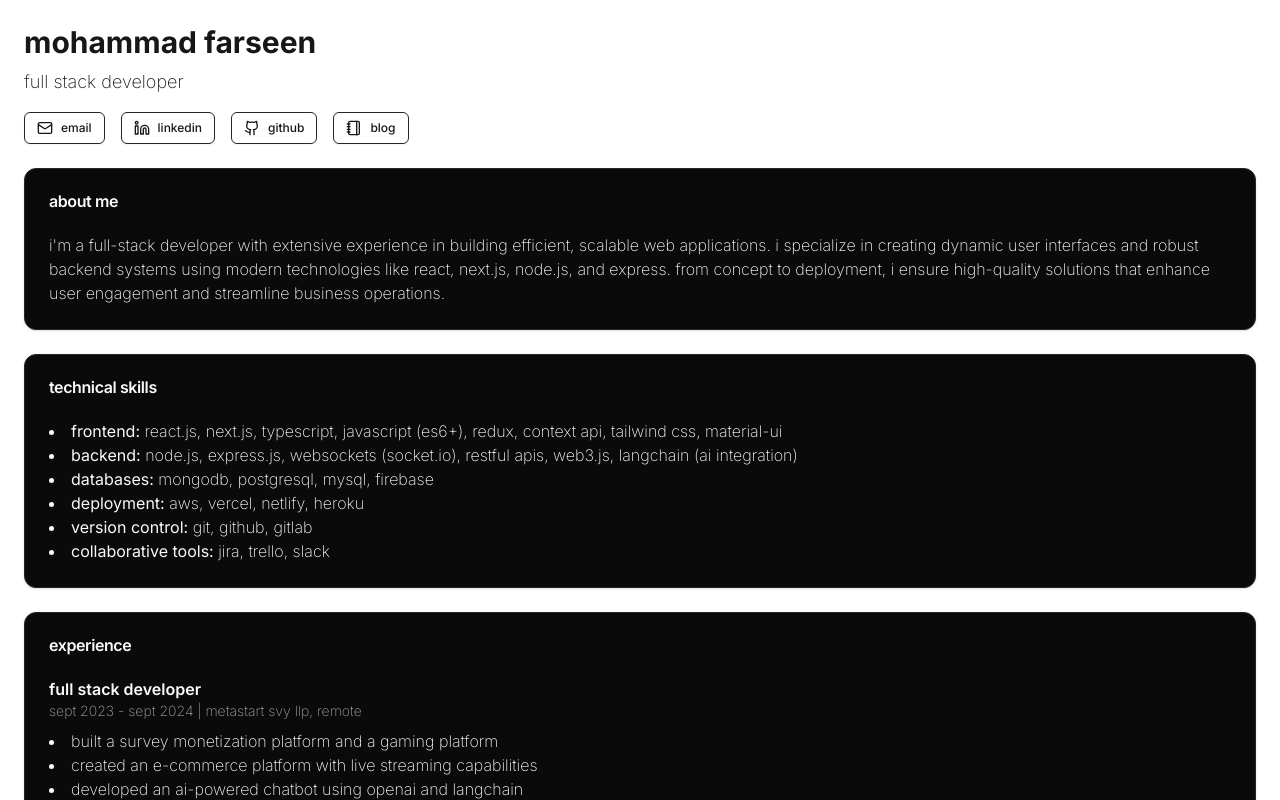
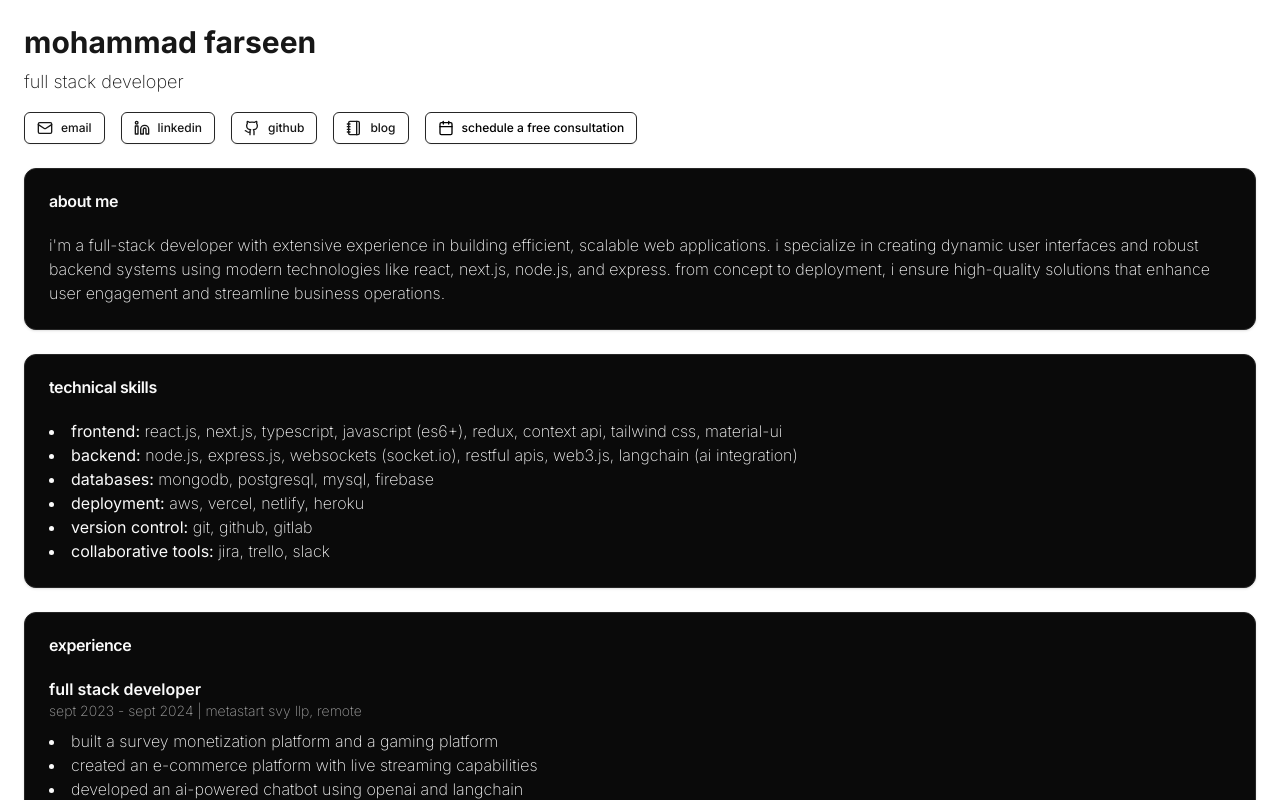
Before and after one commit to farseenmanekhan1232/portfolio, a Next.js app: page / in a window 1280 px wide. Shown: the top 800 px of the page. Built offline with nearby package versions, Linux system fonts and the light colour scheme.

Commit message:
aded consultation cta

```diff
--- a/src/components/portfolio.tsx
+++ b/src/components/portfolio.tsx
@@ -1,6 +1,6 @@
+import { Button } from "@/components/ui/button";
 import { Card, CardContent, CardHeader, CardTitle } from "@/components/ui/card";
-import { Button } from "@/components/ui/button";
-import { Mail, Linkedin, Github, Notebook } from "lucide-react";
+import { Calendar, Github, Linkedin, Mail, Notebook } from "lucide-react";
 import Link from "next/link";
 
 export default function Portfolio() {
@@ -39,6 +39,20 @@ export default function Portfolio() {
               <Link href="https://blog.farseen.tech" target="_blank">
                 <Notebook className="lg:mr-2 h-4 w-4" />
                 <span className="max-lg:hidden flex">Blog</span>
+              </Link>
+            </Button>
+            <Button
+              asChild
+              variant={"outline"}
+              size="sm"
+              className="text-black bg-white hover:bg-white/80 hover:text-black"
+            >
+              <Link
+                href="https://calendar.app.google/hfhtrX2W6oZoApDj7"
+                target="_blank"
+              >
+                <Calendar className="mr-2 h-4 w-4" />
+                Schedule a Free Consultation
               </Link>
             </Button>
           </div>
```
